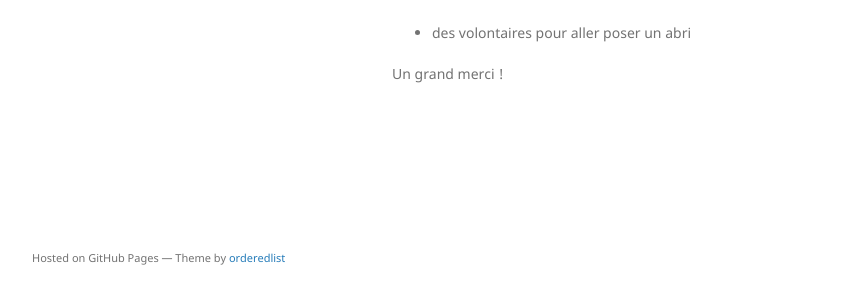
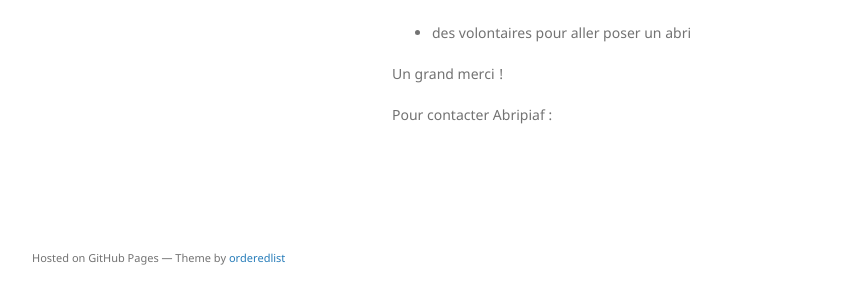
Before and after one commit to chassefrance/chassefrance.github.io, a Jekyll site: the page built from aide.md, in a window 1280 px wide. Shown: the part 563-862 px from the top of the page, without its empty margins (178-1046 px from the left). Built offline with Jekyll 4.4.1, drawn with Linux system fonts in a browser that asks for light colours.

Commit message:
Update aide.md

```diff
--- a/aide.md
+++ b/aide.md
@@ -26,3 +26,6 @@ De pleins de manières  !
 - des volontaires pour aller poser un abri
 
 Un grand merci !
+
+
+Pour contacter Abripiaf :
```
